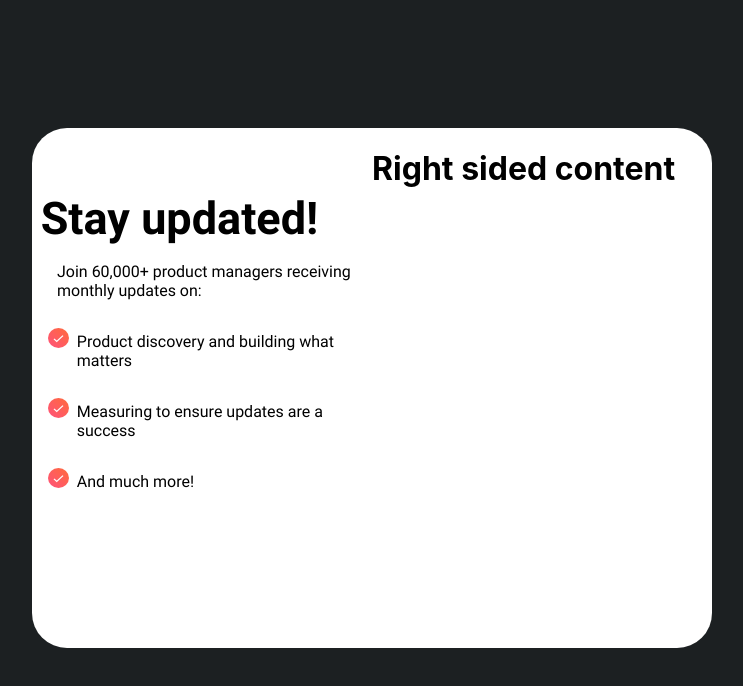
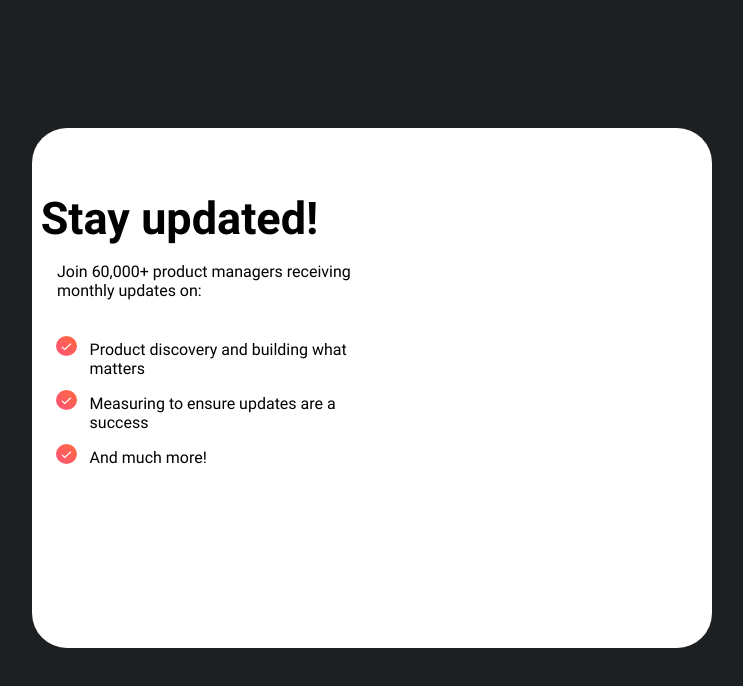
Before and after one commit to atorrez007/newsLetter, a React (Create React App) app: page / in a window 1280 px wide. Shown: the top 686 px of the page, without its empty margins (268-1011 px from the left). Built offline with nearby package versions, Linux system fonts and the light colour scheme.

Commit message:
further styling

```diff
--- a/src/components/SignUp.tsx
+++ b/src/components/SignUp.tsx
@@ -38,7 +38,7 @@ const SignUp = () => {
         </div>
       </div>
       <div className="right-sided-content">
-        <h1 className="text">Right sided content</h1>
+        <h1 className="text"></h1>
       </div>
     </div>
   );
--- a/src/components/SignUpStyles.css
+++ b/src/components/SignUpStyles.css
@@ -44,12 +44,15 @@
   display: flex;
   flex-direction: column;
   margin-left: 1em;
+  /* border: 1px red solid; */
+  padding: 0.5em;
   font-family: RobotoRegular;
 }
 
 .bullet-points {
   display: flex;
   /* border: 1px red solid; */
+  margin-bottom: -1em;
 }
 .right-sided-content {
   /* border: 1px red solid; */
@@ -65,5 +68,5 @@
   height: 1.3em;
   /* border: 1px black solid; */
   margin-top: 0.7em;
-  margin-right: 0.5em;
+  margin-right: 0.8em;
 }
```
